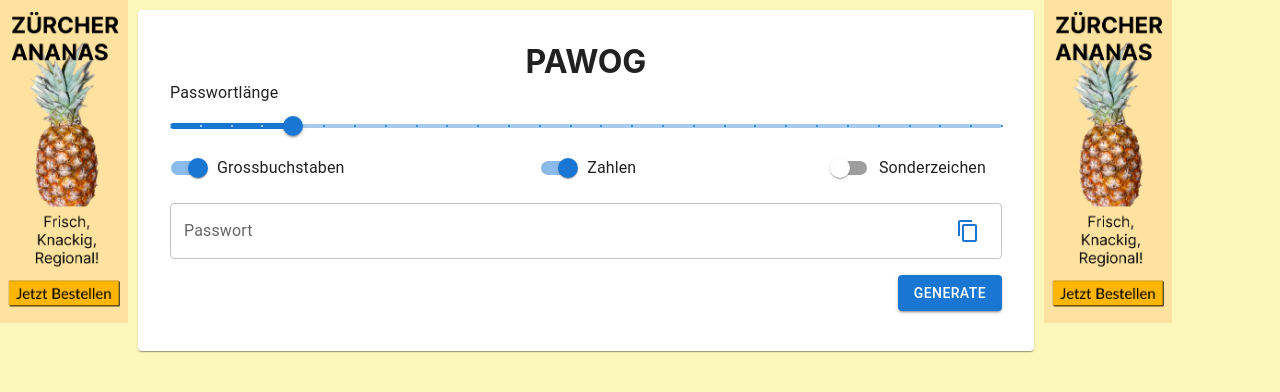
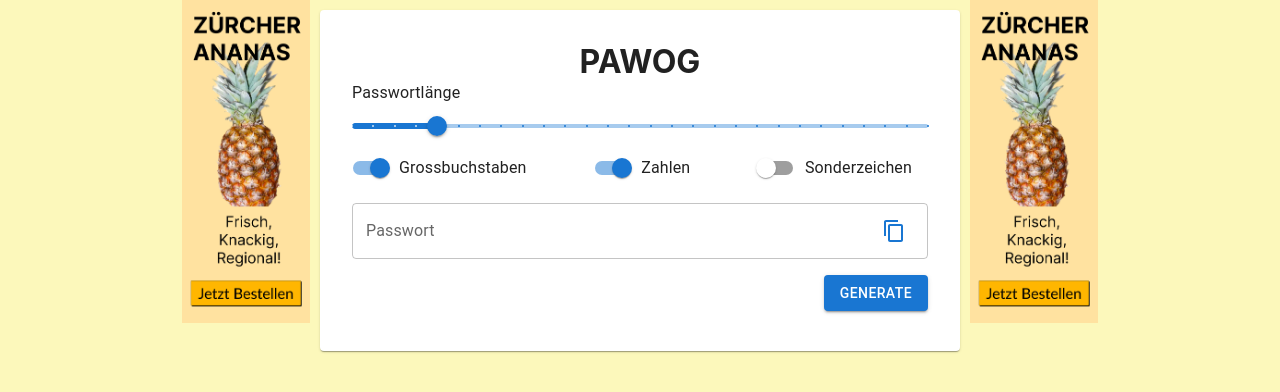
Before and after one commit to norwinx1/pawog, a React (Create React App) app: page / in a window 1280 px wide. Shown: the top 392 px of the page. Built offline with nearby package versions, Linux system fonts and the light colour scheme.

Commit message:
center application

```diff
--- a/src/App.css
+++ b/src/App.css
@@ -1,6 +1,7 @@
 .App {
+    max-width: 60%;
     padding: 10px;
-    width: 70%;
+    width: 50%;
 }
 
 #generate {
@@ -19,6 +20,7 @@ h1 {
 .flexContainer {
     display: flex;
     flex-wrap: wrap;
+    justify-content: center;
 }
 
 .center {
```
